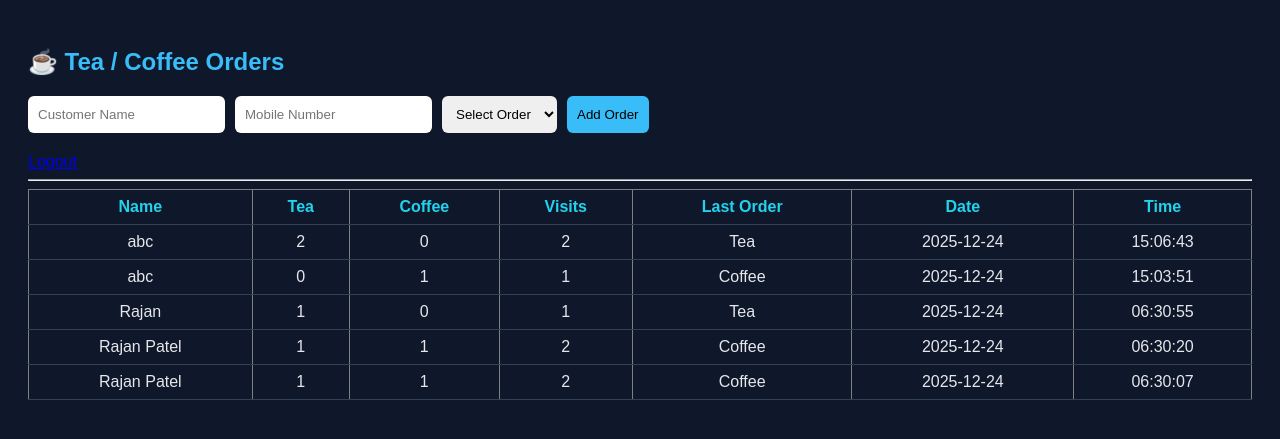
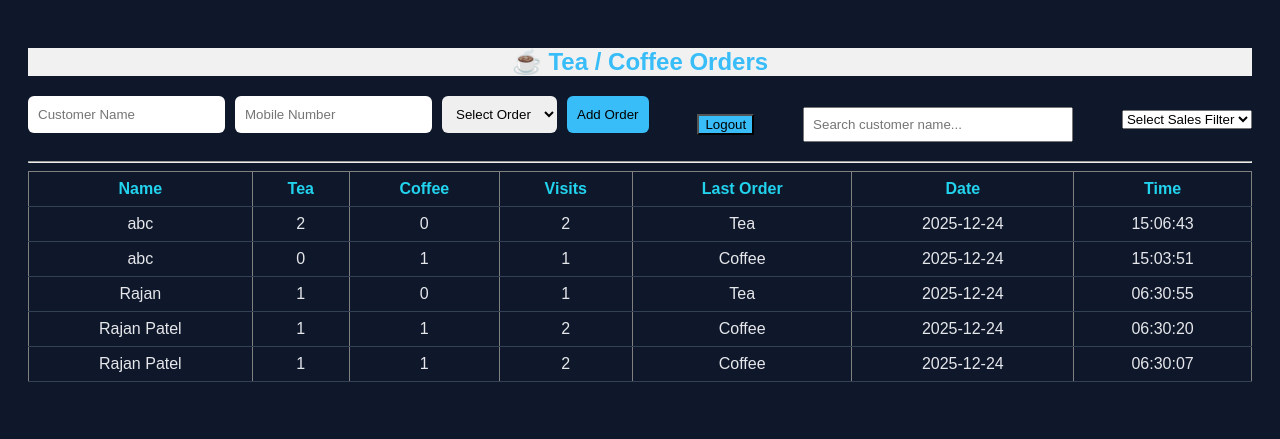
Before and after one commit to shudhgarib/mca_chaiwala, a Flask app: page / in a window 1280 px wide. Shown: the top 439 px of the page. Run offline with Flask 3, Linux system fonts and the light colour scheme; the visitor is signed in with stand-in values (Sample User, id 1); data comes from the database, SQL or seed files in the repository; both versions use the stored data as it was after the commit.

Commit message:
Added date filters, search bar and UI updates

```diff
--- a/static/style.css
+++ b/static/style.css
@@ -54,3 +54,14 @@ th {
         font-size: 12px;
     }
 }
+.container {
+    display: flex;
+    justify-content: space-between; /* left, center, right */
+    align-items: center;
+}
+
+
+.box {
+    padding: 10px;
+    border: 1px solid #333;
+}
--- a/templates/index.html
+++ b/templates/index.html
@@ -9,7 +9,10 @@
 
 <body>
 
-<h2>☕ Tea / Coffee Orders</h2>
+<h2 style="text-align: center; background-color: rgb(241, 241, 241);">☕ Tea / Coffee Orders</h2>
+
+
+<div class="container">
 
 <!-- 🔐 LOGIN BUTTON -->
 {% if not admin %}
@@ -35,13 +38,41 @@
     <button type="submit">Add Order</button>
 </form>
 
-<a href="/logout">Logout</a>
+<a href="/logout"><button>Logout</button></a>
 {% endif %}
 
+<!-- code for search bar start -->
+<input type="text"
+       id="searchInput"
+       placeholder="Search customer name..."
+       onkeyup="searchByName()"
+       style="padding:8px; width:250px;">
+<!-- code for search bar end -->
+
+<!-- code for Filter start -->
+ <div style="margin-bottom:10px;">
+    <select id="salesFilter" onchange="applySalesFilter()">
+        <option value="">Select Sales Filter</option>
+        <option value="today">Today Sales</option>
+        <option value="yesterday">Yesterday</option>
+        <option value="last_week">Last Week</option>
+        <option value="last_month">Last Month</option>
+        <option value="custom">Custom Date</option>
+    </select>
+
+    <input type="date"
+           id="customSalesDate"
+           style="display:none; margin-left:8px;"
+           onchange="filterCustomSalesDate()">
+</div>
+
+<!-- code for Filter end -->
+
+</div>
 <hr>
 
 <!-- 📊 PUBLIC TABLE (Mobile hidden) -->
-<table border="1" cellpadding="6">
+<table id="orderTable" border="1" cellpadding="6">
 <tr>
     <th>Name</th>
     <th>Tea</th>
@@ -64,6 +95,80 @@
 </tr>
 {% endfor %}
 </table>
+<script>
+    // for search bar script start
+    function searchByName() {
+        let input = document.getElementById("searchInput").value.toLowerCase();
+        let table = document.getElementById("orderTable");
+        let rows = table.getElementsByTagName("tr");
+
+        for (let i = 1; i < rows.length; i++) {
+            let nameCell = rows[i].getElementsByTagName("td")[0];
+            if (!nameCell) continue;
+
+            let name = nameCell.textContent.toLowerCase();
+            rows[i].style.display = name.includes(input) ? "" : "none";
+        }
+    }
+    // for search bar script end
+
+
+    // for filter script start
+    function applySalesFilter() {
+    let filter = document.getElementById("salesFilter").value;
+    let rows = document.querySelectorAll("#orderTable tr");
+    let today = new Date();
+    today.setHours(0,0,0,0);
+
+    let customInput = document.getElementById("customSalesDate");
+    customInput.style.display = filter === "custom" ? "inline-block" : "none";
+
+    rows.forEach((row, index) => {
+        if (index === 0) return;
+
+        let rowDate = new Date(row.cells[5].innerText.trim());
+        rowDate.setHours(0,0,0,0);
+
+        let diffDays = Math.floor((today - rowDate) / (1000 * 60 * 60 * 24));
+        let show = false;
+
+        if (filter === "today" && diffDays === 0) show = true;
+        if (filter === "yesterday" && diffDays === 1) show = true;
+        if (filter === "last_week" && diffDays <= 7) show = true;
+        if (filter === "last_month" && diffDays <= 30) show = true;
+        if (filter === "") show = true;
+
+        if (filter !== "custom") {
+            row.style.display = show ? "" : "none";
+        }
+    });
+}
+
+function filterCustomSalesDate() {
+    let selected = document.getElementById("customSalesDate").value;
+    if (!selected) return;
+
+    let selectedDate = new Date(selected);
+    selectedDate.setHours(0,0,0,0);
+
+    let rows = document.querySelectorAll("#orderTable tr");
+
+    rows.forEach((row, index) => {
+        if (index === 0) return;
+
+        let rowDate = new Date(row.cells[5].innerText.trim());
+        rowDate.setHours(0,0,0,0);
+
+        row.style.display =
+            rowDate.getTime() === selectedDate.getTime()
+            ? ""
+            : "none";
+    });
+}
+    // for filter script end
+
+
+</script>
 
 </body>
 </html>
```
Also changed, not shown: database.db.
